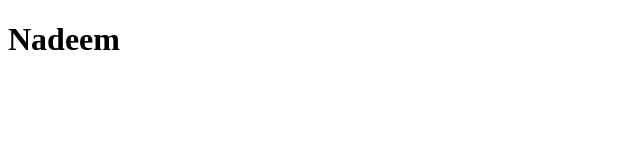
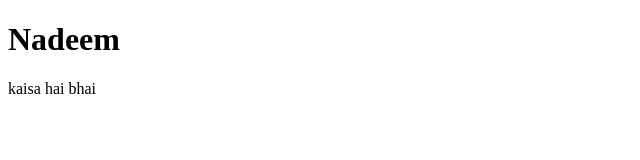
Before and after one commit to Nadeem7506/daily-js, a plain HTML site: page index.html in a window 1280 px wide. Shown: the whole page, without its empty margins (0-640 px from the left). Drawn offline with Linux system fonts and the light colour scheme.

Commit message:
new changes

```diff
--- a/index.html
+++ b/index.html
@@ -7,7 +7,7 @@
 </head>
 <body>
     <h1 class="h">Nadeem</h1>
-
+    <p>kaisa hai bhai</p>
     <script src="index.js"></script>
 </body>
 </html>
```
